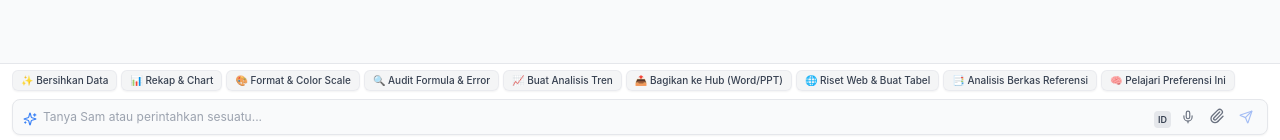
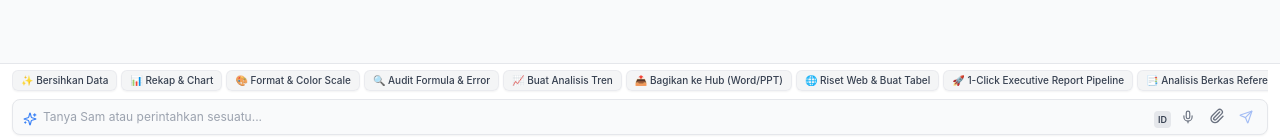
Before and after one commit to nice0ne/Sam-Office-Agent, a React (Vite) app: page / in a window 1280 px wide. Shown: the part 657-797 px from the top of the page. Built offline with nearby package versions, Linux system fonts and the light colour scheme.

Commit message:
feat(ui): add 1-click executive reporting pipeline preset to all host presets

```diff
--- a/src/components/Chat/QuickActionPresets.tsx
+++ b/src/components/Chat/QuickActionPresets.tsx
@@ -23,6 +23,12 @@ export const UNIVERSAL_RAG_PRESET: QuickPresetItem = {
   id: 'universal_query_rag',
   label: '📑 Analisis Berkas Referensi',
   prompt: 'Analisis informasi dan poin-poin penting dari berkas referensi yang saya lampirkan, lalu simpulkan intisarinya ke dalam dokumen ini.',
+};
+
+export const UNIVERSAL_EXECUTIVE_PIPELINE_PRESET: QuickPresetItem = {
+  id: 'universal_executive_pipeline',
+  label: '🚀 1-Click Executive Report Pipeline',
+  prompt: 'Jalankan 1-Click Executive Reporting Pipeline: analisis data tabel ini, buatkan draf dokumen narasi laporan Word lengkap, dan susun slide presentasi PowerPoint eksekutif siap pakai.',
 };
 
 export const PRESETS_BY_HOST: Record<HostType, QuickPresetItem[]> = {
@@ -67,6 +73,7 @@ export const PRESETS_BY_HOST: Record<HostType, QuickPresetItem[]> = {
       label: '🌐 Riset Web & Buat Tabel',
       prompt: 'Cari data kurs valuta asing terkini (USD, EUR, SGD, JPY ke Rupiah) di internet lalu buatkan tabel komparasinya di lembar kerja aktif.',
     },
+    UNIVERSAL_EXECUTIVE_PIPELINE_PRESET,
     UNIVERSAL_RAG_PRESET,
     UNIVERSAL_LEARN_SOUL_PRESET,
   ],
@@ -131,6 +138,7 @@ export const PRESETS_BY_HOST: Record<HostType, QuickPresetItem[]> = {
       label: '📐 Buat Diagram Alur (Flowchart)',
       prompt: 'Buat diagram alur proses visual (flowchart) profesional berdasarkan SOP atau proses kerja dalam dokumen ini, lalu sisipkan langsung ke naskah.',
     },
+    UNIVERSAL_EXECUTIVE_PIPELINE_PRESET,
     UNIVERSAL_RAG_PRESET,
     UNIVERSAL_LEARN_SOUL_PRESET,
   ],
@@ -170,6 +178,7 @@ export const PRESETS_BY_HOST: Record<HostType, QuickPresetItem[]> = {
       label: '📐 Sisipkan Slide Flowchart Alur',
       prompt: 'Buatkan 1 slide visual khusus diagram alur proses (flowchart) bisnis dengan tema profesional dan naskah penjelasan pemateri.',
     },
+    UNIVERSAL_EXECUTIVE_PIPELINE_PRESET,
     UNIVERSAL_RAG_PRESET,
     UNIVERSAL_LEARN_SOUL_PRESET,
   ],
@@ -209,6 +218,7 @@ export const PRESETS_BY_HOST: Record<HostType, QuickPresetItem[]> = {
       label: '🌐 Riset Web & Buat Tabel',
       prompt: 'Cari data kurs valuta asing terkini (USD, EUR, SGD, JPY ke Rupiah) di internet lalu buatkan tabel komparasinya di lembar kerja aktif.',
     },
+    UNIVERSAL_EXECUTIVE_PIPELINE_PRESET,
     UNIVERSAL_RAG_PRESET,
     UNIVERSAL_LEARN_SOUL_PRESET,
   ],
```
Also changed, not shown: 1 other file (tests, documents, lock files or other folders).
